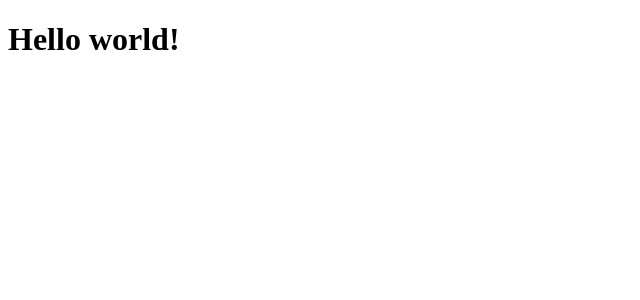
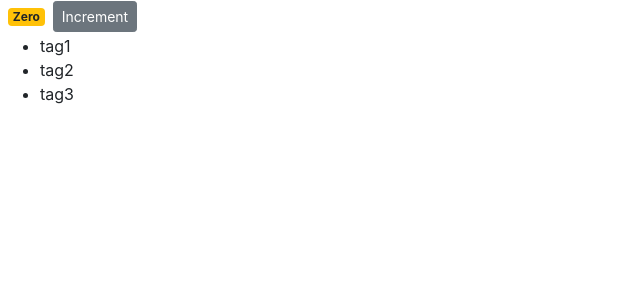
Before and after one commit to ajaythanki/ReactJSPractice, a React (Create React App) app in the folder react-app/: page / in a window 1280 px wide. Shown: the top 300 px of the page, without its empty margins (0-640 px from the left). Built offline with nearby package versions, Linux system fonts and the light colour scheme.

Commit message:
done upto lesson30

```diff
--- a/react-app/package.json
+++ b/react-app/package.json
@@ -3,6 +3,7 @@
   "version": "0.1.0",
   "private": true,
   "dependencies": {
+    "bootstrap": "^4.3.1",
     "react": "^16.8.6",
     "react-dom": "^16.8.6",
     "react-scripts": "3.0.1"
--- /dev/null
+++ b/react-app/src/components/counter.jsx
@@ -0,0 +1,30 @@
+import React, { Component } from "react";
+
+class Counter extends Component {
+  state = { count: 0, tags: ["tag1", "tag2", "tag3"] };
+  render() {
+    return (
+      <div>
+        <span className={this.getBadgeClasses()}>{this.formatCount()}</span>
+        <button className="btn btn-secondary btn-sm">Increment</button>
+        <ul>
+          {this.state.tags.map(tag => (
+            <li key={tag}>{tag}</li>
+          ))}
+        </ul>
+      </div>
+    );
+  }
+  getBadgeClasses() {
+    let classes = "badge m-2 badge-";
+    classes += this.state.count === 0 ? "warning" : "primary";
+    return classes;
+  }
+
+  formatCount() {
+    const { count } = this.state;
+    return count === 0 ? "Zero" : count;
+  }
+}
+
+export default Counter;
--- a/react-app/src/index.js
+++ b/react-app/src/index.js
@@ -1,16 +1,34 @@
 import React from "react";
 import ReactDOM from "react-dom";
-// import "./index.css";
-// import App from "./App";
-// import * as serviceWorker from "./serviceWorker";
+import "./index.css";
+import App from "./App";
+import * as serviceWorker from "./serviceWorker";
+import 'bootstrap/dist/css/bootstrap.css';
+import Counter from './components/counter';
+ReactDOM.render(<Counter />, document.getElementById("root"));
+serviceWorker.unregister();
 
-// ReactDOM.render(<App />, document.getElementById("root"));
+// import { Teacher } from './teacher';
+// const element = <h1>Hello world!</h1>;
+// console.log(element);
+// ReactDOM.render(element, document.getElementById("root"));
 
-// // If you want your app to work offline and load faster, you can change
-// // unregister() to register() below. Note this comes with some pitfalls.
-// // Learn more about service workers: https://bit.ly/CRA-PWA
-// serviceWorker.unregister();
+// const colors = ['red','green','blue'];
+// const list = colors.map(color => `<li>${color}</li>`);
+// console.log(list);
 
-const element = <h1>Hello world!</h1>;
-console.log(element);
-ReactDOM.render(element, document.getElementById("root"));
+// const country = {
+//     street:'abcd',
+//     city:'xxx',
+//     pin:'123'
+// }
+
+// console.log(`contry obj: ${country}`);
+
+// const {street, city, pin} = country;
+// console.log(`Street var: ${street}`);
+// console.log(`City var: ${city}`);
+// console.log(`Pin var: ${pin}`);
+
+// const teacher = new Teacher('ajay','bca');
+// teacher.teach();
--- /dev/null
+++ b/react-app/src/teacher.js
@@ -0,0 +1,11 @@
+import {Person} from './person';
+function promote(){}
+export class Teacher extends Person{
+    constructor(name, degree){
+        super(name);
+        this.degree = degree;
+    }
+    teach(){
+        console.log('teach');
+    }
+}
```
Also changed, not shown: react-app/src/person.js (added, +9 -0 lines), 1 other file (tests, documents, lock files or other folders).
